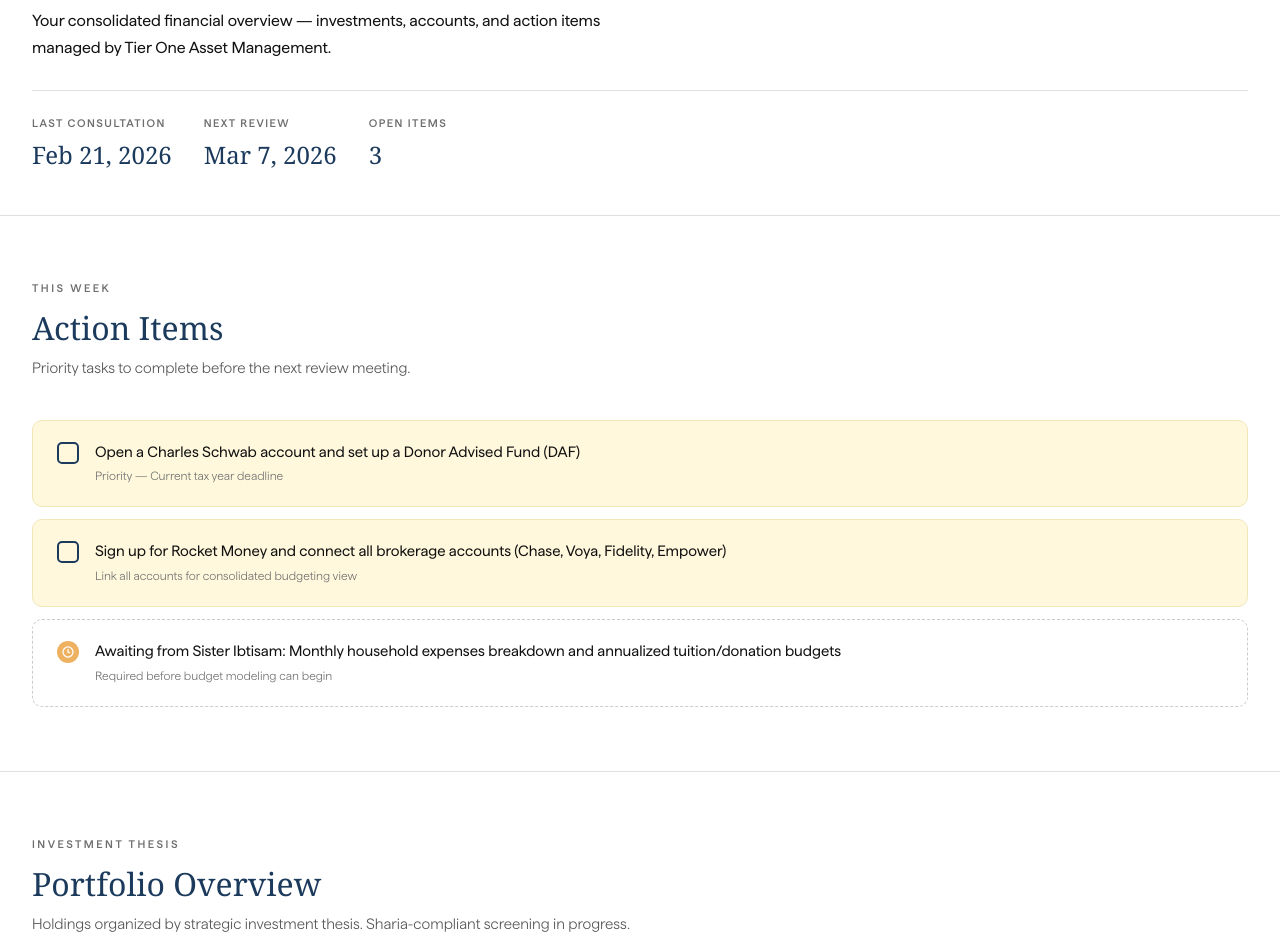
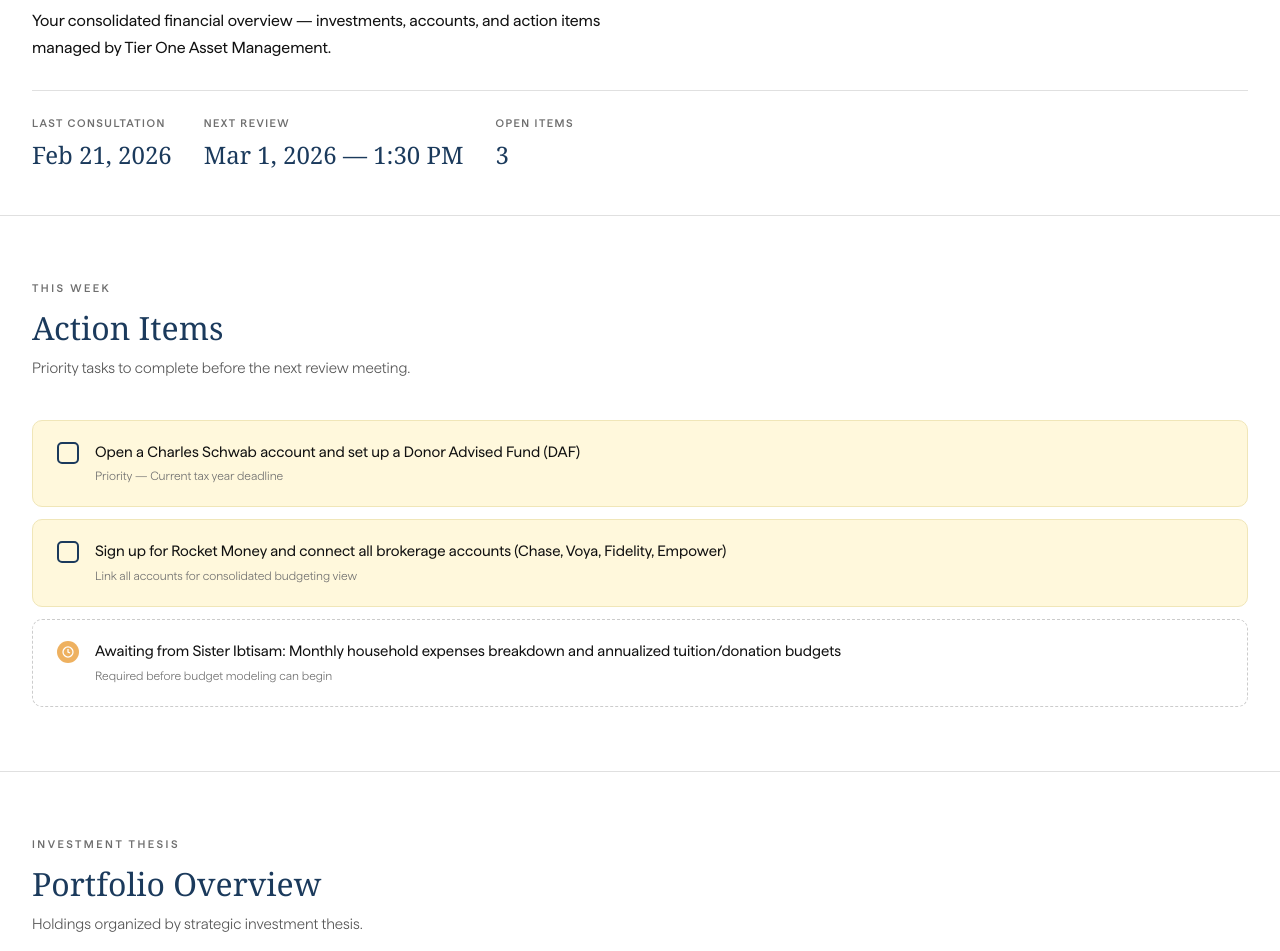
Before and after one commit to director-tech/dr-altayeh-client-portal, a plain HTML site: page index.html in a window 1280 px wide. Shown: the part 181-1132 px from the top of the page. Drawn offline with Linux system fonts and the light colour scheme; a web font is replaced by a local one.

Commit message:
Update next review date to Mar 1 at 1:30 PM; remove screening note
Co-Authored-By: Claude Opus 4.6 <noreply@anthropic.com>

```diff
--- a/index.html
+++ b/index.html
@@ -1003,7 +1003,7 @@ h3 {
       </div>
       <div class="hero-stat">
         <span class="hero-stat-label">Next Review</span>
-        <span class="hero-stat-value">Mar 7, 2026</span>
+        <span class="hero-stat-value">Mar 1, 2026 — 1:30 PM</span>
       </div>
       <div class="hero-stat">
         <span class="hero-stat-label">Open Items</span>
@@ -1030,7 +1030,7 @@ h3 {
   <div class="container">
     <div class="section-label reveal">Investment Thesis</div>
     <h2 class="section-title reveal">Portfolio Overview</h2>
-    <p class="section-subtitle reveal">Holdings organized by strategic investment thesis. Sharia-compliant screening in progress.</p>
+    <p class="section-subtitle reveal">Holdings organized by strategic investment thesis.</p>
     <div class="portfolio-grid" id="portfolio-grid">
       <!-- Rendered by JS -->
     </div>
```
